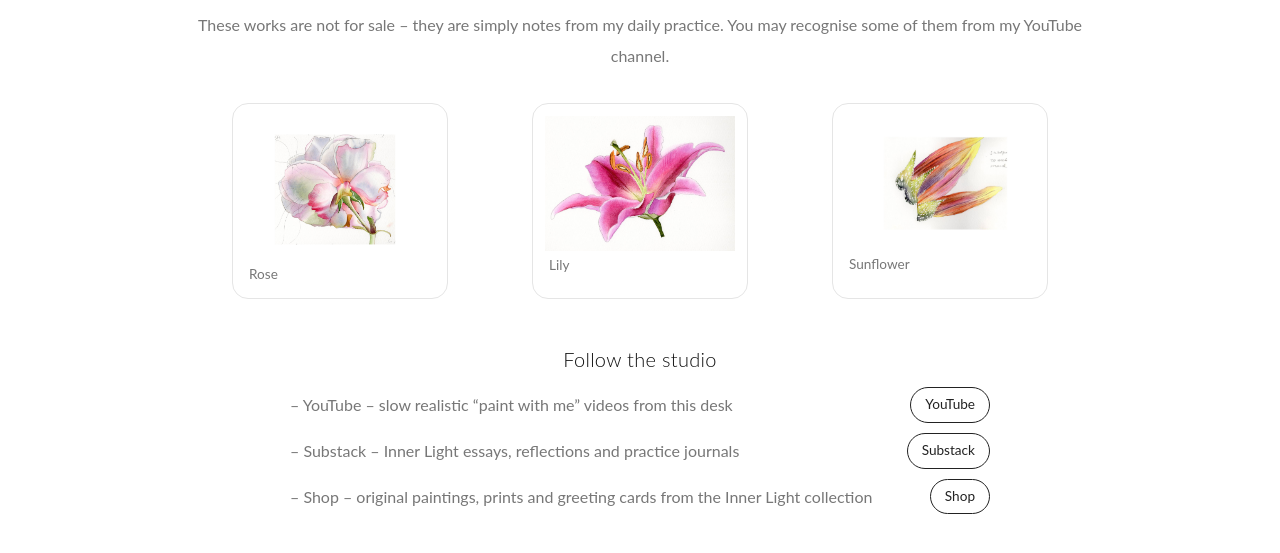
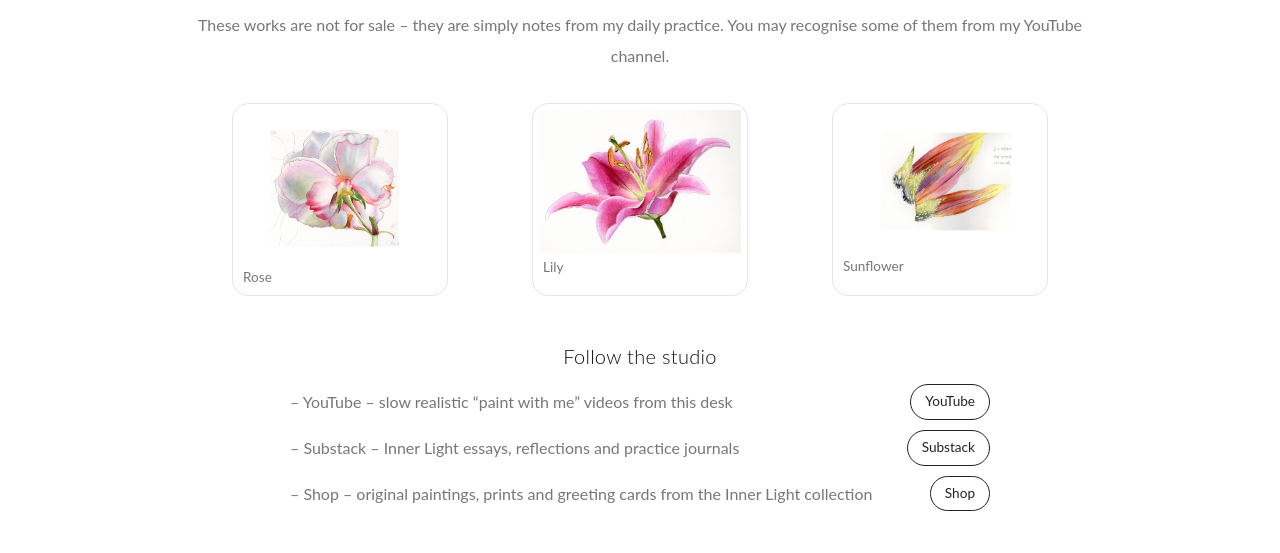
Before and after one commit to Leondecoding/Leondecoding.github.io, a Jekyll site: the page built from studio.html, in a window 1280 px wide and 1400 px high, scrolled down 338 px. Shown: the part 828-1381 px from the top of the window. Built offline with Jekyll 4.4.1, drawn with Linux system fonts in a browser that asks for light colours.

Commit message:
Update studio.html

```diff
--- a/studio.html
+++ b/studio.html
@@ -113,7 +113,7 @@ permalink: /studio/
   border-radius: 16px;      /* 圆角大一点，接近产品卡片的感觉 */
   border: 1px solid #e5e5e5;/* 淡灰色边框 */
   background-color: #fff;   /* 背景白色，让边框更明显 */
-  padding: 12px;   /* 让图片和标题整体离四周边框各缩进 12px */
+  padding: 6px;   /* 让图片和标题整体离四周边框各缩进 12px */
 }
 
 
```
